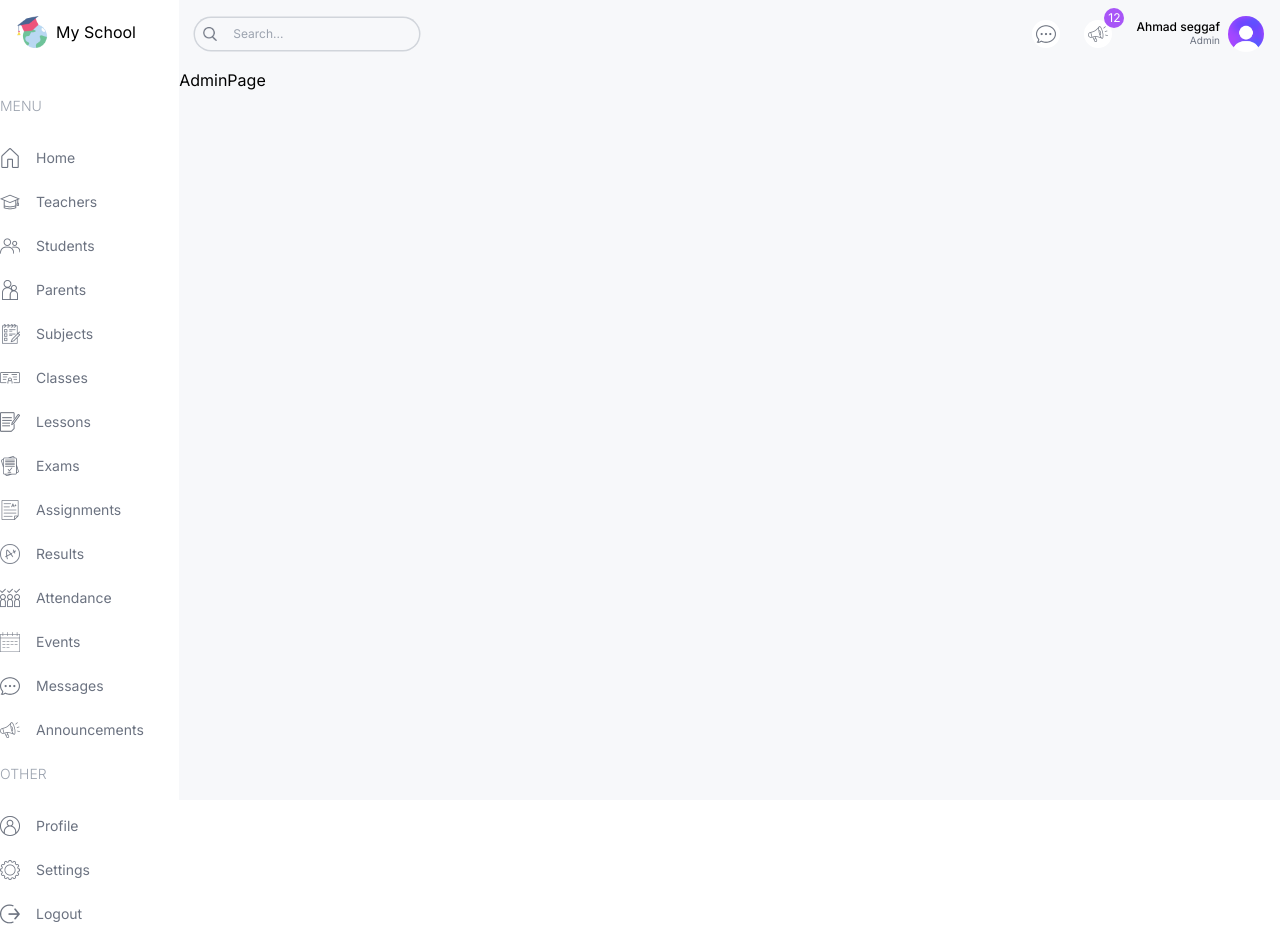
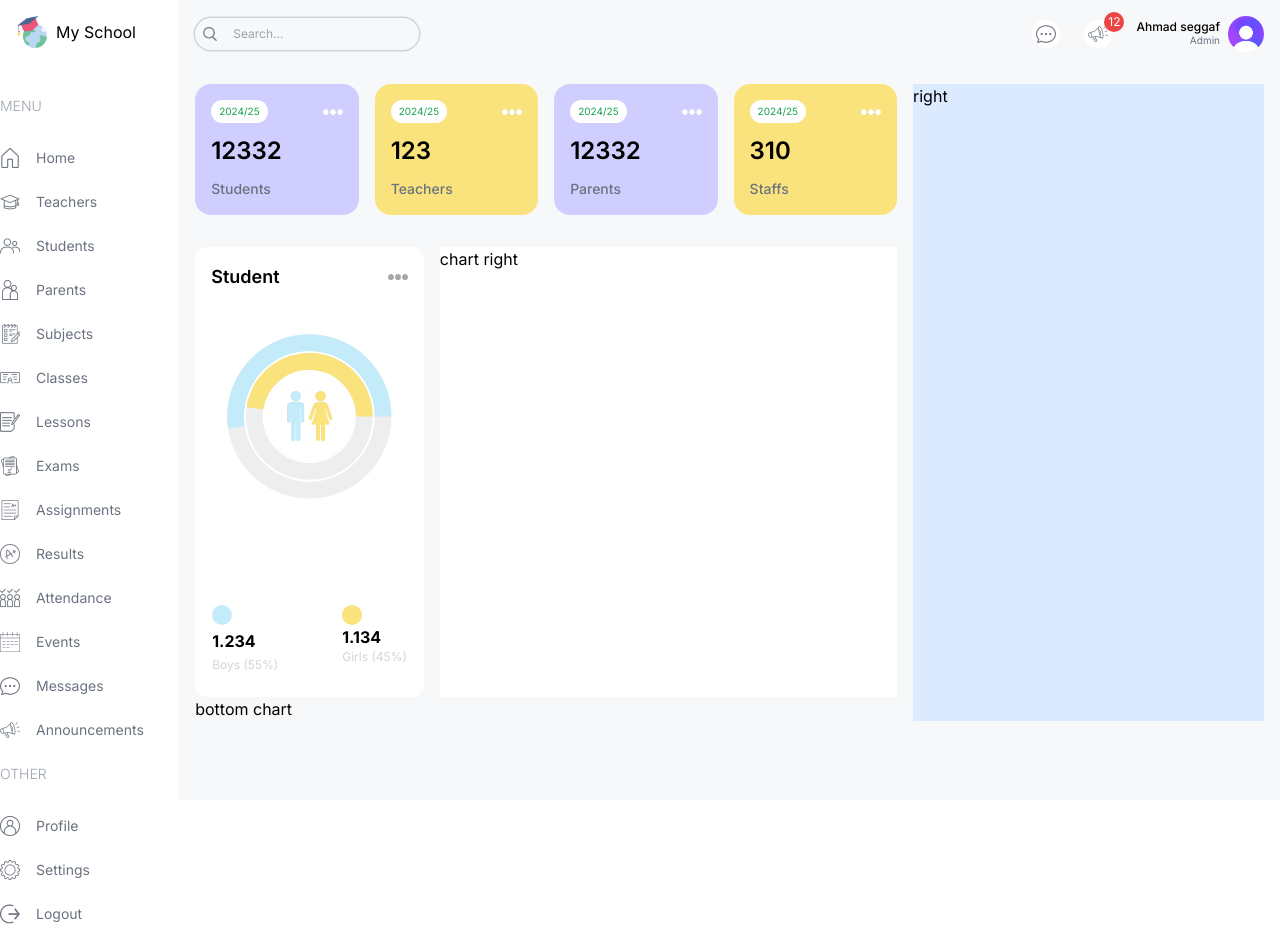
Before and after one commit to syukrontanzilah/school, a Next.js app: page /admin in a window 1280 px wide. Built offline with nearby package versions, Linux system fonts and the light colour scheme.

Commit message:
add chart count student

```diff
--- a/src/app/(dashboard)/admin/page.tsx
+++ b/src/app/(dashboard)/admin/page.tsx
@@ -1,8 +1,38 @@
+import CountChart from '@/components/CountChart'
+import UserCard from '@/components/UserCard'
 import React from 'react'
 
 const AdminPage = () => {
   return (
-    <div>AdminPage</div>
+    <div className='p-4 flex gap-4 flex-col md:flex-row'>
+      {/* left */}
+      <div className='w-full lg:w-2/3 flex flex-col gap-8'>
+      {/* user card */}
+      <div className='flex gap-4 justify-between flex-wrap'>
+      <UserCard role='student' total={12332}/>
+      <UserCard role='teacher' total={123}/>
+      <UserCard role='parent' total={12332}/>
+      <UserCard role='staff' total={310}/>
+      </div>
+      <div>
+        {/* middle chart */}
+        <div className='flex gap-4 flex-col lg:flex-row'>
+          <div className='w-full lg:w-1/3 h-[450px]'>
+            <CountChart/>
+          </div>
+          <div className='w-full bg-white lg:w-2/3 h-[450px]'>
+            chart right
+          </div>
+        </div>
+        {/* bottom chart */}
+        <div>
+          bottom chart
+        </div>
+      </div>
+      </div>
+      {/* right */}
+      <div className='w-full lg:w-1/3 bg-blue-100'>right</div>
+    </div>
   )
 }
 
--- /dev/null
+++ b/src/components/CountChart.tsx
@@ -0,0 +1,64 @@
+"use client"
+import Image from 'next/image';
+import React, { PureComponent } from 'react';
+import { RadialBarChart, RadialBar, Legend, ResponsiveContainer } from 'recharts';
+
+const data = [
+  {
+    name: 'Total',
+    count: 2357,
+    fill: 'white',
+  },
+  {
+    name: 'Girls',
+    count: 1123,
+    fill: '#fae27c',
+  },
+  {
+    name: 'Boys',
+    count: 1234,
+    fill: '#c3ebfa',
+  },
+];
+
+
+const CountChart = () => {
+    return (
+        <div className='bg-white rounded-xl w-full h-full p-4'>
+            <div className='flex justify-between items-center'>
+                <h1 className='text-lg font-semibold'>Student</h1>
+                <Image src={'/moreDark.png'} alt='more' width={20} height={20}/>
+            </div>
+            {/* Chart */}
+            <div className='relative w-full h-[75%]'>
+            <ResponsiveContainer>
+                <RadialBarChart cx="50%" cy="40%" innerRadius="40%" outerRadius="100%" barSize={32} data={data}>
+                <RadialBar
+                    background
+                    dataKey="count"
+                />
+                {/* <Legend iconSize={10} layout="vertical" verticalAlign="middle"  /> */}
+                </RadialBarChart>
+            </ResponsiveContainer>
+            <Image src={'/maleFemale.png'} alt='icon-chart-student' width={50} height={50} className='absolute top-[40%] left-1/2 -translate-x-1/2 -translate-y-1/2'/>
+            </div>
+
+            {/* bottom chart */}
+            <div className='flex justify-center gap-16'>
+                <div className='flex flex-col gap-1'>
+                    <div className='w-5 h-5 bg-sky rounded-full'/>
+                    <h1 className='font-bold'>1.234</h1>
+                    <h2 className='text-xs text-gray-300'>Boys (55%)</h2>
+                </div>
+                <div className=''>
+                    <div className='w-5 h-5 bg-yellow rounded-full'/>
+                    <h1 className='font-bold'>1.134</h1>
+                    <h2 className='text-xs text-gray-300'>Girls (45%)</h2>
+                </div>
+            </div>
+        </div>
+
+    );
+}
+
+export default CountChart;
--- a/src/components/Navbar.tsx
+++ b/src/components/Navbar.tsx
@@ -17,7 +17,7 @@
             </div>
             <div className='bg-white rounded-full w-7 h-7 flex items-center justify-center cursor-pointer relative'>
                 <Image src={'/announcement.png'} alt='' width={20} height={20}/>
-                <div className='bg-purple-500 text-white rounded-full absolute -top-3 -right-3 w-5 h-5 flex items-center justify-center text-xs'>12</div>
+                <div className='bg-red-500 text-white rounded-full absolute -top-2 -right-3 w-5 h-5 flex items-center justify-center text-xs'>12</div>
             </div>
             {/* user name */}
             <div className='flex gap-2 items-center'>
--- /dev/null
+++ b/src/components/UserCard.tsx
@@ -0,0 +1,24 @@
+import Image from 'next/image'
+import React from 'react'
+
+type UserType = {
+ role: string;
+ total: number;
+}
+
+const UserCard = ({role, total}:UserType) => {
+  return (
+    <div className='rounded-2xl odd:bg-purple even:bg-yellow p-4 flex-1 min-w-[130px]'>
+        <div className='flex justify-between items-center'>
+            <span className='text-[10px] bg-white rounded-full px-2 py-1 text-green-600'>2024/25</span>
+            <Image src={'/more.png'} alt='more' height={20} width={20}/>
+        </div>
+        <div>
+            <h1 className='text-2xl font-semibold my-3'>{total}</h1>
+            <h2 className='capitalize text-sm font-medium text-gray-500'>{role}s</h2>
+        </div>
+    </div>
+  )
+}
+
+export default UserCard
--- a/tailwind.config.ts
+++ b/tailwind.config.ts
@@ -13,6 +13,14 @@
         "gradient-conic":
           "conic-gradient(from 180deg at 50% 50%, var(--tw-gradient-stops))",
       },
+      colors: {
+        sky: '#c3ebfa',
+        skyLight: '#edf9fd',
+        purple:'#cfceff',
+        purpleLight: '#f1f0ff',
+        yellow: '#fae27c',
+        yellowLight:'#fefce8',
+      }
     },
   },
   plugins: [],
```
Also changed, not shown: package.json (+5 -4 lines), 1 other file (tests, documents, lock files or other folders).
